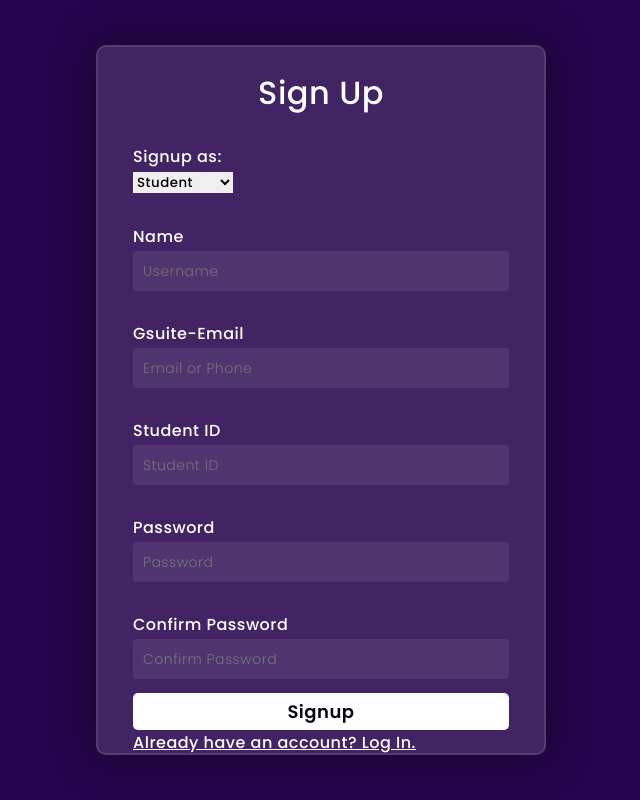
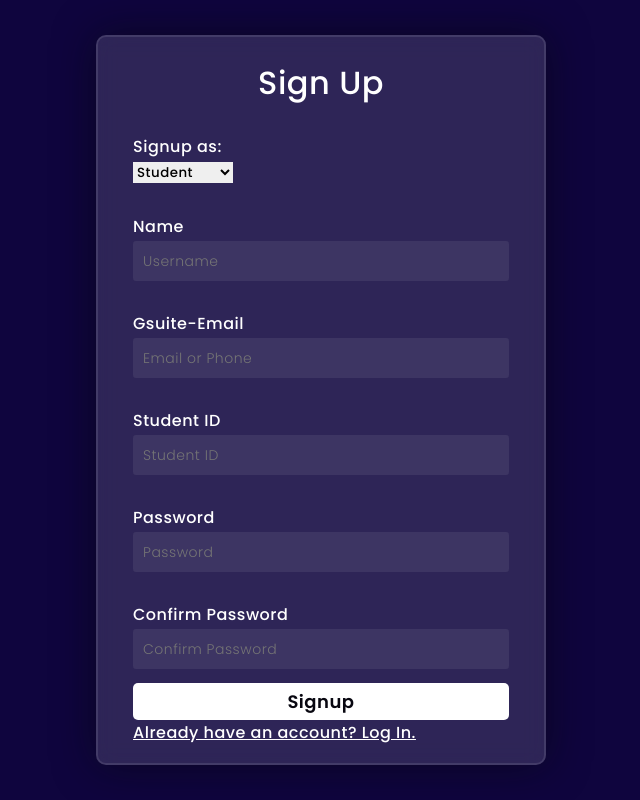
Before and after one commit to nitu2102/bracUnite, a Django app: page /signup/ in a window 1280 px wide. Shown: the whole page, without its empty margins (319-959 px from the left). Run offline with Django 4.2, Linux system fonts and the light colour scheme.

Commit message:
Update signup.html

```diff
--- a/templates/signup.html
+++ b/templates/signup.html
@@ -17,12 +17,12 @@
     box-sizing: border-box;
 }
 body{
-    background-color: rgb(39, 4, 77);
+    background-color: #0f053e;
 }
 
 
 form{
-    height: 710px;
+    height: 730px;
     width: 450px;
     background-color: rgba(255,255,255,0.13);
     position: absolute;
```
